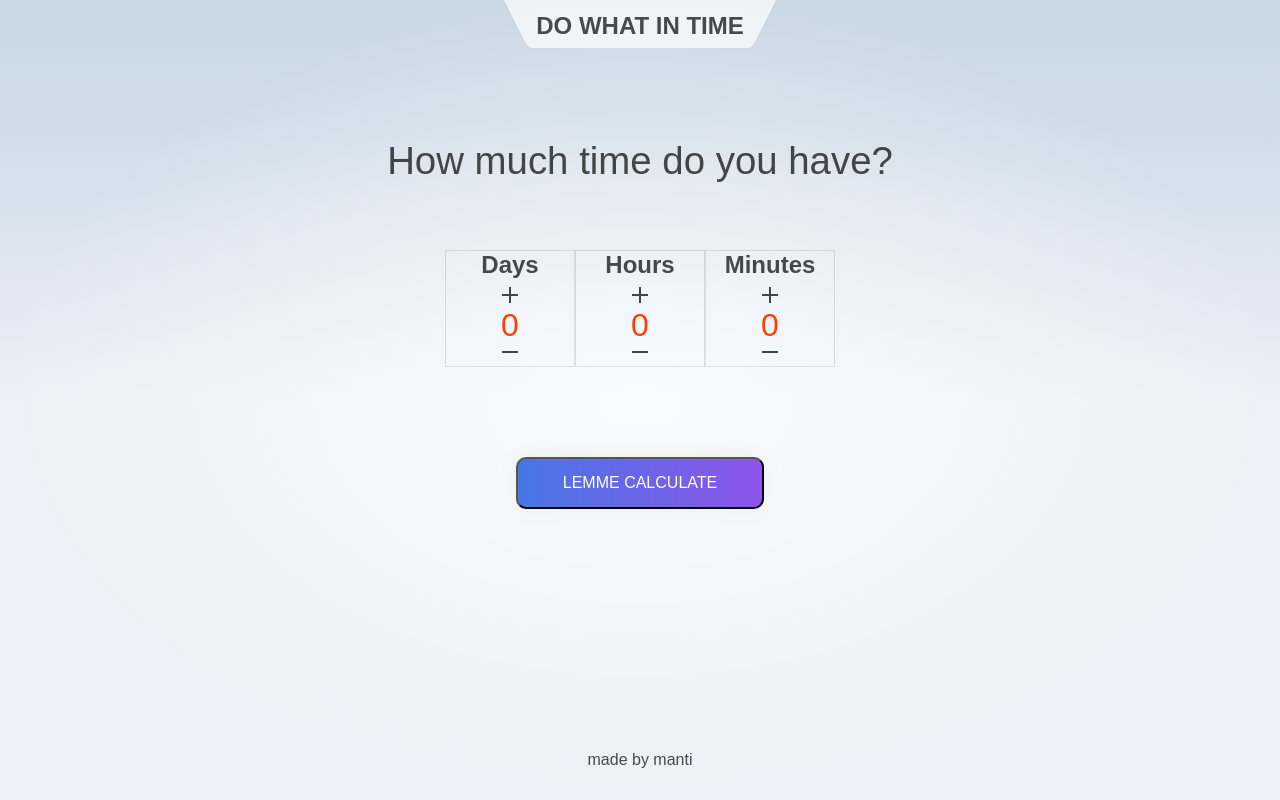
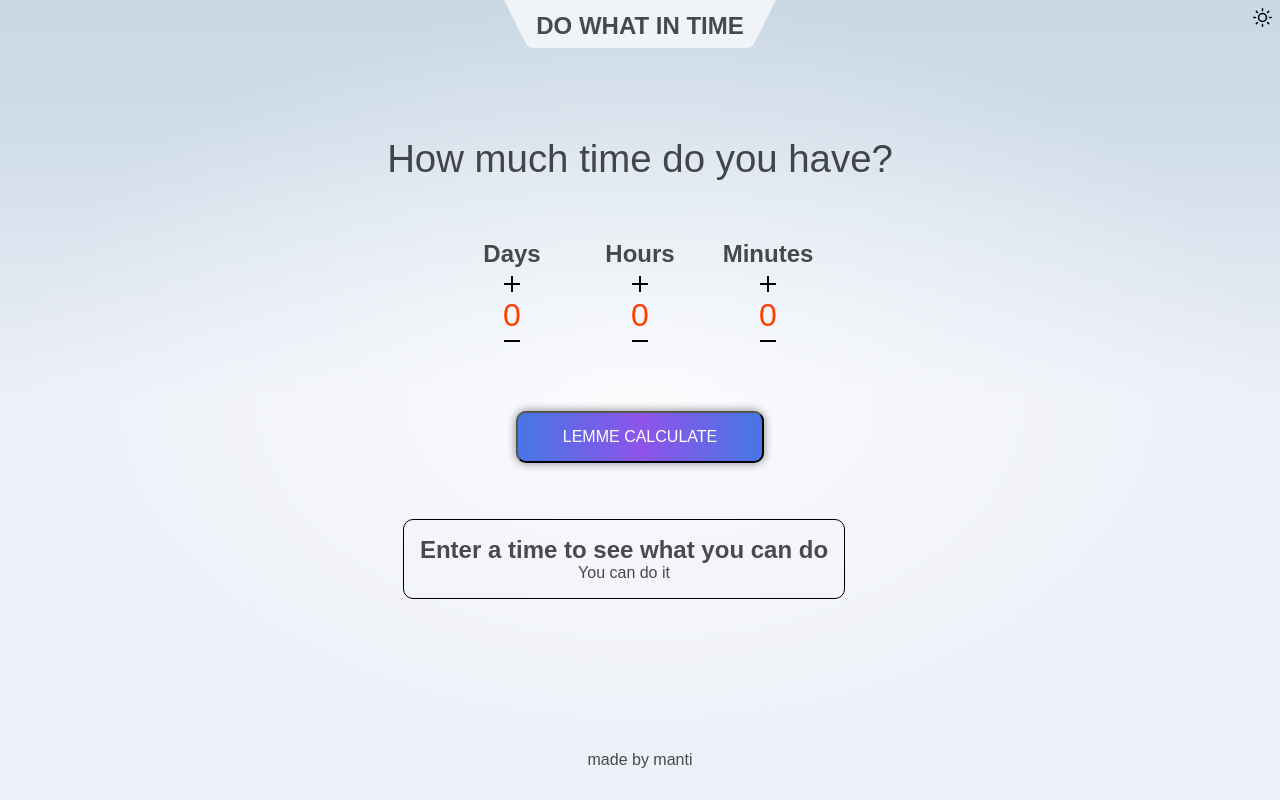
Before and after one commit to mantikafasi/DoWhatInTime, a SvelteKit app: page / in a window 1280 px wide. Built offline with nearby package versions, Linux system fonts and the light colour scheme.

Commit message:
Things and things

```diff
--- a/src/routes/Counter.svelte
+++ b/src/components/Counter.svelte
@@ -48,9 +48,7 @@
 		margin-bottom: 5%;
 	}
 	.counter {
-
 		display: flex;
-		border: 1px solid rgba(0, 0, 0, 0.1);
 		margin: 1rem 0;
 		align-items: center;
 		display: inline-block
@@ -79,7 +77,10 @@
 		height: 25%;
 		margin-bottom: 0.1rem;
 		margin-top: 0.1rem;
+		filter: brightness(0%) saturate(100%) var(--invert-svg);
 	}
+
+
 
 	path {
 		vector-effect: non-scaling-stroke;
--- /dev/null
+++ b/src/components/DarkModeButton.svelte
@@ -0,0 +1,49 @@
+<script lang="ts">
+
+    function onClick(e: MouseEvent) {
+
+        const newTheme = document.documentElement.classList.toggle("dark") ? "dark" : "light";
+        localStorage.setItem("theme", newTheme);
+        console.log("Switched theme to", newTheme);
+
+        // do not blur if this press was keyboard triggered
+        if (e instanceof PointerEvent && e.pointerType)
+            (e.target as HTMLElement).blur();
+    }
+</script>
+
+<button on:click={onClick} aria-label="toggle dark theme" tabindex="0" />
+
+<style>
+    button {
+        all: unset;
+
+        cursor: pointer;
+        margin-left: 1em;
+        width: 1.2em;
+        height: 1.2em;
+        background-image: url(/assets/sun.svg);
+        background-repeat: no-repeat;
+        background-size: cover;
+        filter: var(--invert-svg);
+
+        transition: transform 0.12s linear;
+    }
+
+
+    button:hover,
+    button:focus {
+        transform: scale(1.2) rotate(-5deg);
+        outline: none;
+    }
+
+    button:focus:not(:hover)::after {
+        position: absolute;
+        content: "";
+        height: 1px;
+        bottom: -4px;
+        width: 100%;
+        background: var(--color);
+        transform: scale(1.2) rotate(5deg);
+    }
+</style>
--- a/src/routes/Header.svelte
+++ b/src/components/Header.svelte
@@ -1,4 +1,13 @@
+<script>
+    import DarkModeButton from "./DarkModeButton.svelte";
+
+</script>
 <header>
+	<div class="corner">
+
+		<DarkModeButton/>
+	</div>
+
 	<nav>
 		<svg viewBox="0 0 2 3" aria-hidden="true">
 			<path d="M0,0 L1,2 C1.5,3 1.5,3 2,3 L2,0 Z" />
@@ -14,15 +23,25 @@
 </header>
 
 <style>
+	.corner {
+		position: absolute;
+		top: 0;
+		right: 0;
+		padding: 0.5em;
+		z-index: 1
+	}
+
 	.headerText{
 		font-size: 1.5em;
 		font-weight: bold;
-		background-color: rgba(255, 255, 255, 0.7);
+		background-color: var(--header-background-color);
 		text-align: center;
 		padding-top: 0.5em;
+
 	}
 
 	header {
+
 		display: flex;
 		justify-content: space-between;
 	}
@@ -30,6 +49,7 @@
 
 	nav {
 		width: 100%;
+		position: absolute;
 		display: flex;
 		justify-content: center;
 		--background: rgba(255, 255, 255, 0.7);
@@ -42,7 +62,7 @@
 	}
 
 	path {
-		fill: var(--background);
+		fill: var(--header-background-color);
 	}
 
 </style>
--- a/src/routes/ThingComponent.svelte
+++ b/src/components/ThingComponent.svelte
@@ -1,6 +1,6 @@
 
 <script lang="ts" >
-    import type { Thing } from "./entities/Thing";
+    import type { Thing } from "../routes/entities/Thing";
 
 
     function parseNumber(number : number): string {
@@ -58,12 +58,14 @@
     .thing {
         display: flex;
         flex-direction: column;
-        border: 1px solid black;
+        border: 1px solid var(--border-color);
         border-radius: 10px;
         display: flex;
         align-items: center;
         padding:1rem;
     }
+
+
     span {
         display:block;
         font-size:1rem;
--- a/src/routes/+layout.svelte
+++ b/src/routes/+layout.svelte
@@ -1,7 +1,8 @@
 <script>
-	import Header from './Header.svelte';
+	import Header from '../components/Header.svelte';
 	import './styles.css';
 </script>
+
 
 <div class="app">
 	<Header />
@@ -16,6 +17,25 @@
 </div>
 
 <style>
+	:root {
+		--header-background-color: rgba(255, 255, 255, 0.7);
+		--invert-svg: invert(0%);
+		--border-color : black;
+		--background-color: white;
+
+	}
+
+
+	:global(:root.dark) {
+		--header-background-color: #3F3F3F;
+		--invert-svg: invert(100%);
+		--border-color : white;
+		--background-color: #1e1e1e;
+		background: #1e1e1e;
+		color: #fff;
+
+	}
+
 	.app {
 		display: flex;
 		flex-direction: column;
@@ -31,6 +51,7 @@
 		max-width: 64rem;
 		margin: 0 auto;
 		box-sizing: border-box;
+
 	}
 
 	footer {
@@ -41,10 +62,6 @@
 		padding: 12px;
 	}
 
-	footer a {
-		font-weight: bold;
-	}
-
 	@media (min-width: 480px) {
 		footer {
 			padding: 12px 0;
--- a/src/routes/+page.svelte
+++ b/src/routes/+page.svelte
@@ -1,15 +1,15 @@
 <script lang="ts">
 	const API_URL = "https://dowhatintime.mantikafasi.dev/";
 	//const API_URL = "http://localhost:8081/";
-	import Counter from './Counter.svelte';
-    import ThingComponent from './ThingComponent.svelte';
+	import Counter from '../components/Counter.svelte';
+    import ThingComponent from '../components/ThingComponent.svelte';
 	import type { Thing } from './entities/Thing';
 
 	let days = 0;
 	let hours = 0;
 	let minutes = 0;
 
-	let thingsToDo : Thing[] = [];
+	let thingsToDo : Thing[] = [{"name":"Enter a time to see what you can do","description":"","image":"","time":0,"time_max":-1,"type":"string","string":""}];
 
 	$: givenTime = 0;
 
@@ -40,8 +40,13 @@
 <svelte:head>
 	<title>Do What In Time</title>
 	<meta name="description" content="Do What In Time" />
+	<script>
+
+		if (document) {
+			if (localStorage.getItem("theme") === "dark") document.documentElement.classList.add('dark');
+    	}
+	</script>
 </svelte:head>
-
 <section>
 	<h1>
 		<span class="welcome">
@@ -58,12 +63,13 @@
 		Lemme Calculate
 	</button>
 
+</section>
+
 <div class="things">
 	{#each thingsToDo as thing }
 		<ThingComponent {...thing} givenTime = {givenTime} />
 	{/each}
 </div>
-</section>
 
 <style>
 	.things {
@@ -71,7 +77,8 @@
 		grid-template-columns: auto auto auto;
 		column-gap: 1rem;
 		row-gap: 1rem;
-
+		padding-top: 1rem;
+		align-self: center;
 	}
 
 	section {
@@ -83,8 +90,14 @@
 		flex: 0.6;
 	}
 
-	section.counters {
+	section .counters {
+		flex: 0.5;
+	}
+
+	.counters {
 		flex-direction: row;
+		align-self: center;
+		margin-top: 1rem;
 	}
 
 	h1 {
@@ -96,24 +109,23 @@
 		position: relative;
 		width: 100%;
 		height: 0;
+		margin-top: 5%;
 	}
 
 	.btn-grad {
 		background-image: linear-gradient(to right, #4776E6 0%, #8E54E9  51%, #4776E6  100%);
-		margin: 10px;
 		padding: 15px 45px;
 		text-align: center;
 		text-transform: uppercase;
 		transition: 0.5s;
-		background-size: 200% auto;
 		color: white;
-		box-shadow: 0 0 20px #eee;
+		box-shadow: 0 0 10px gray;
 		border-radius: 10px;
 		display: block;
 	}
 
 	.btn-grad:hover {
-		background-position: right center; /* change the direction of the change here */
+		background-position: right center;
 		color: #fff;
 		text-decoration: none;
 		cursor:pointer;
--- a/src/routes/styles.css
+++ b/src/routes/styles.css
@@ -20,8 +20,10 @@ body {
 	min-height: 100vh;
 	margin: 0;
 	background-attachment: fixed;
-	background-color: var(--color-bg-1);
 	background-size: 100vw 100vh;
+}
+
+:not(:root.dark) body {
 	background-image: radial-gradient(
 			50% 50% at 50% 50%,
 			rgba(255, 255, 255, 0.75) 0%,
```
Also changed, not shown: static/assets/sun.svg (added). Lines whose indentation alone changed are shown as unchanged.
